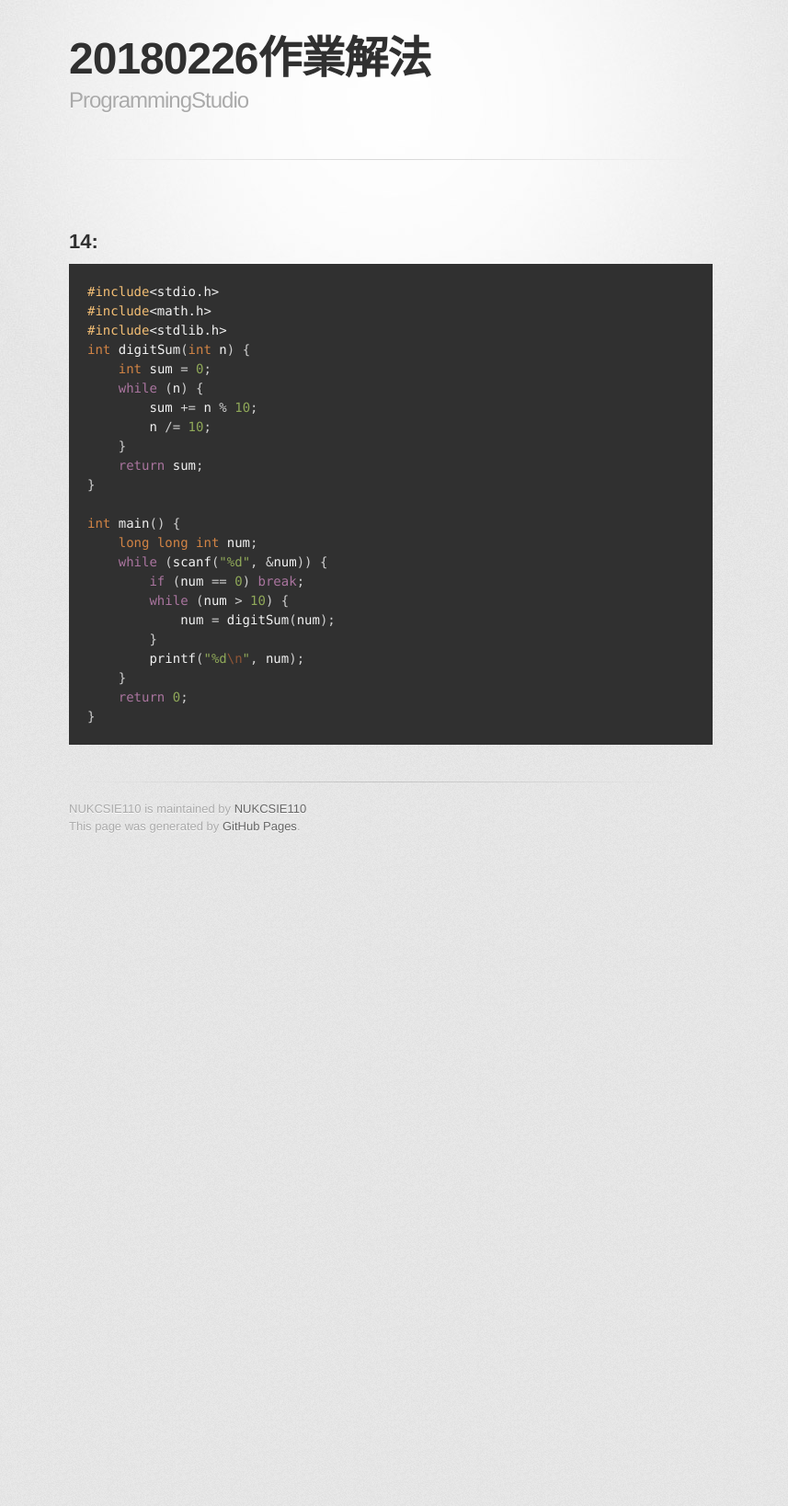
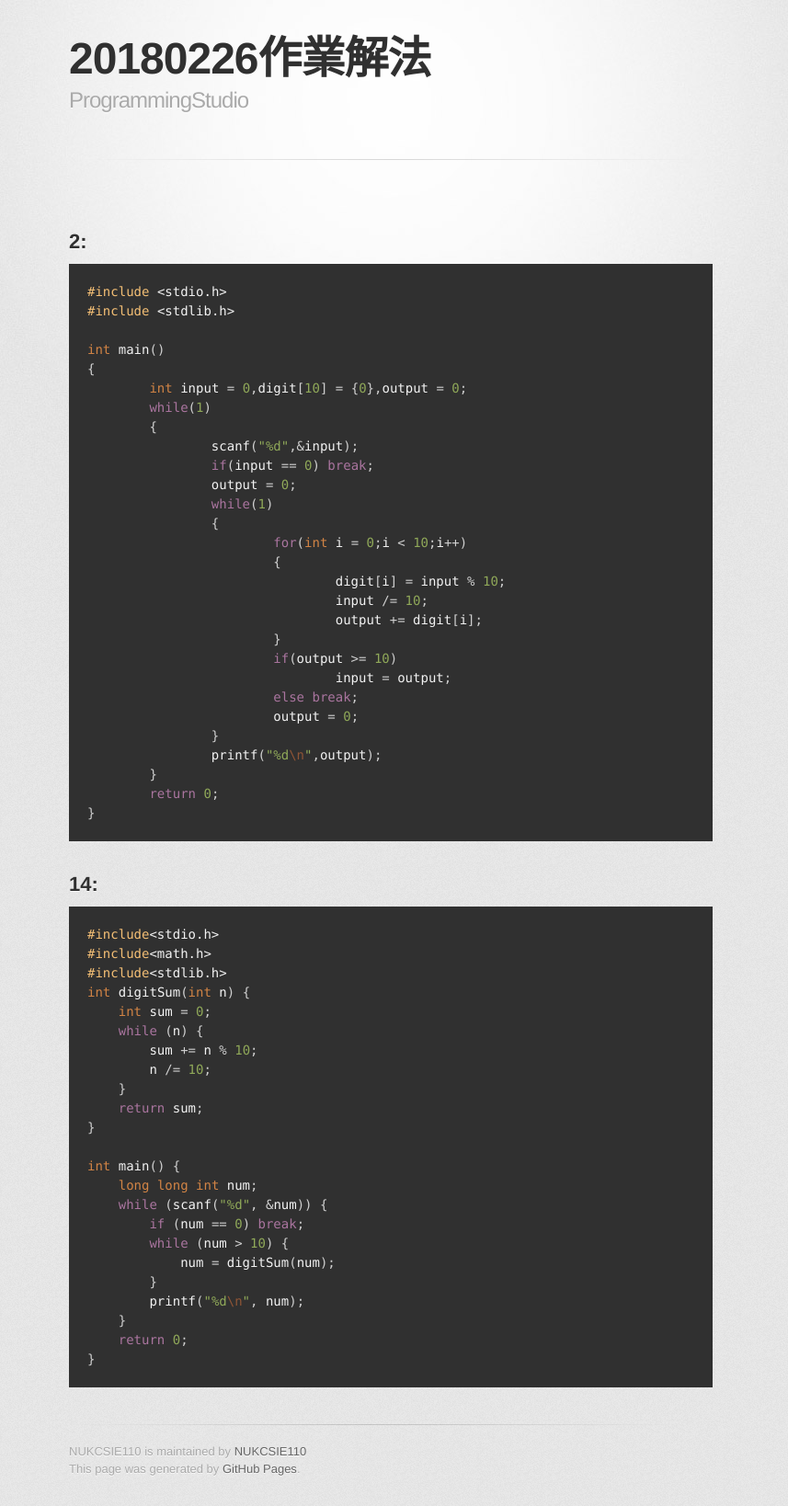
Before and after one commit to NUKCSIE110/ProgrammingStudio, a Jekyll site: the page built from hw/20180226.md, in a window 1280 px wide. Shown: the whole page at 92% size, without its empty margins (215-1072 px from the left). Built offline with Jekyll 4.4.1, drawn with Linux system fonts in a browser that asks for light colours; some web fonts are replaced; before the commit the page ends 939 px from its top, so only the background shows below that.

Commit message:
1ping hw added

````diff
--- a/hw/20180226.md
+++ b/hw/20180226.md
@@ -2,6 +2,39 @@
 title: 20180226作業解法
 layout: default
 ---
+
+## 2:
+``` c++
+#include <stdio.h>
+#include <stdlib.h>
+
+int main()
+{
+	int input = 0,digit[10] = {0},output = 0;
+	while(1)
+	{
+		scanf("%d",&input);
+		if(input == 0) break;
+		output = 0;
+		while(1)
+		{
+			for(int i = 0;i < 10;i++)
+			{
+				digit[i] = input % 10;
+				input /= 10;
+				output += digit[i];
+			}
+			if(output >= 10)
+				input = output;
+			else break;
+			output = 0;
+		}
+		printf("%d\n",output);
+	}
+	return 0;
+}
+```
+
 ## 14:
 ``` c++
 #include<stdio.h>
````
